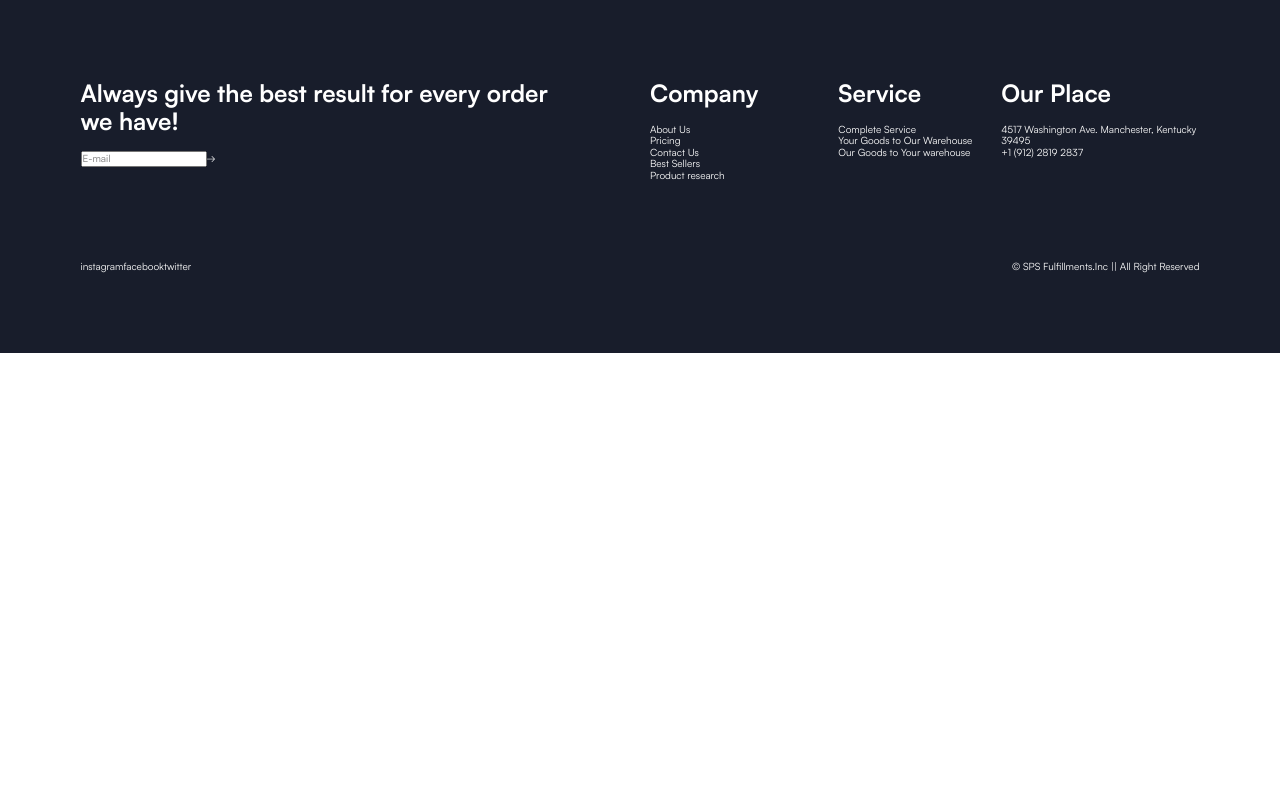
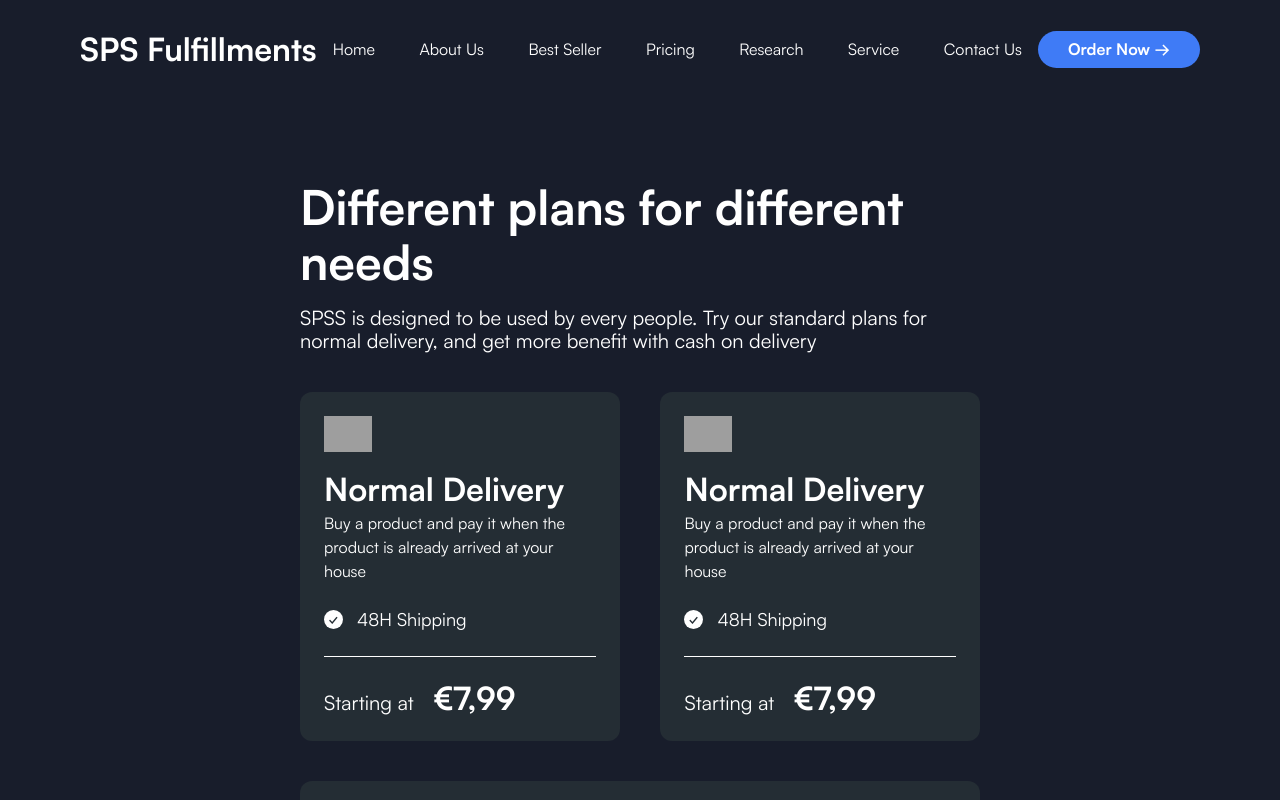
Before and after one commit to Vergilius88/sps, a React (Create React App) app: page /pricing in a window 1280 px wide. Shown: the top 800 px of the page. Built offline with nearby package versions, Linux system fonts and the light colour scheme; grey boxes are pictures that could not be loaded.

Commit message:
added section additional costs

```diff
--- a/src/App.tsx
+++ b/src/App.tsx
@@ -8,6 +8,7 @@ import { AboutUs } from "./pages/aboutUs/aboutUs";
 import { Route, Routes } from "react-router-dom";
 import { routes } from "./assets/routes";
 import { BestSeller } from "./pages/bestSeller/bestSeller";
+import { Pricing } from "./pages/pricing/pricing";
 
 function App() {
   return (
@@ -16,6 +17,7 @@ function App() {
         <Route path={routes.home} element={<Landing />} />
         <Route path={routes.aboutUs} element={<AboutUs />} />
         <Route path={routes.seller} element={<BestSeller />} />
+        <Route path={routes.pricing} element={<Pricing />} />
       </Routes>
       <Footer />
     </div>
--- /dev/null
+++ b/src/components/additionalCost/additionalCost.tsx
@@ -0,0 +1,25 @@
+import "./additionalCostStyles.scss"
+
+export const AdditionalCost = () => {
+    return (
+        <section className="additionalCost">
+            <ul className="additionalCostList">
+                <li className="additionalCostItem">
+                    <div className="additionalCostItemPhoto"></div>
+                    <div className="additionalCostItemContent">
+                        <img className="additionalCostItemIcon" src="#" alt="#" />
+                        <h3 className="additionalCostItemTitle">Shipping Cost</h3>
+                        <p className="additionalCostText"></p>
+                        <div className="additionalCost">
+                            <p></p>
+                            <p>
+                                <span>
+                                </span>
+                            </p>
+                        </div>
+                    </div>
+                </li>
+            </ul>
+        </section>
+    )
+}
--- /dev/null
+++ b/src/components/deliveryMap/deliveryMap.tsx
@@ -0,0 +1,10 @@
+import "./deliveryMapStyles.scss"
+
+export const DeliveryMap =() =>{
+    return(
+        <section className="deliveryMap">
+            <h2 className="deliveryMapTitle">We Ship To Over 10+ Countries</h2>
+            <div className="deliveryMapImage"></div>
+        </section>
+    )
+}
--- /dev/null
+++ b/src/components/deliveryMap/deliveryMapStyles.scss
@@ -0,0 +1,24 @@
+.deliveryMap {
+    padding: 8rem;
+    background-color: #181D2B;
+    display: flex;
+    flex-direction: column;
+    align-items: center;
+
+    &Title {
+        font-family: 'Satoshi-bold';
+        font-size: 4rem;
+        line-height: 110%;
+        color: #FFFFFF;
+        margin-bottom: 8rem;
+    }
+    &Image{
+        width: 100%;
+        height: 40vw;
+        background-image: url(../../assets/images/map.png);
+        background-position: center;
+        background-repeat: no-repeat;
+        background-size: contain;
+
+    }
+}
--- a/src/components/hero/hero.tsx
+++ b/src/components/hero/hero.tsx
@@ -7,7 +7,7 @@ export const Hero = () => {
             <h1 className="heroTitle">We search package and
                 ship your products</h1>
             <p className="heroText">Amet minim mollit non deserunt ullamco est sit aliqua dolor do amet sint. Velit officia consequat duis enim velit mollit. Exercitation veniam consequat sunt nostrud amet.</p>
-        <MainButton title="Contact Us  &#8594;" theme="transparentButton"/>
+            <MainButton title="Contact Us  &#8594;" theme="transparentButton" />
         </section>
     )
 }
--- a/src/components/specialOffer/specialOffer.tsx
+++ b/src/components/specialOffer/specialOffer.tsx
@@ -3,12 +3,18 @@ import { OfferAdvantages } from "./specialOfferBenefits/specialOfferBenefits"
 import { SpecialOfferList } from "./specialOfferList/specialOfferList"
 import "./specialOfferStyles.scss"
 
-export const SpecialOffer = () => {
+interface Props {
+    title: string;
+    text: string;
+    theme?:string
+}
+
+export const SpecialOffer = ({title, text, theme}:Props) => {
 
     return (
-        <section className="specialOffer">
-            <h2 className="specialOfferTitle">We have special offer</h2>
-            <p className="specialOfferText">SPSS is designed to be used by every people. Try our standard plans for normal delivery, and get more benefit with cash on delivery</p>
+        <section className={`specialOffer ${theme}`}>
+            <h2 className="specialOfferTitle">{title}</h2>
+            <p className="specialOfferText">{text}</p>
             <SpecialOfferList/>
             <OfferAdvantages />
             <p className="specialOfferDescription">This all inclusive fulfillment cost (Includes shipping, warehouse and packaging)</p>
--- a/src/components/specialOffer/specialOfferStyles.scss
+++ b/src/components/specialOffer/specialOfferStyles.scss
@@ -23,3 +23,6 @@
         margin-bottom: 2rem;
     }
 }
+.withHeaderStyle{
+    padding-top: 18rem;
+}
--- a/src/pages/landing/landing.tsx
+++ b/src/pages/landing/landing.tsx
@@ -8,6 +8,11 @@ import { Header } from "../../layouts/header/header"
 import { Main } from "../../layouts/main/main"
 
 
+const testData = {
+title:"We have special offer",
+text:"SPSS is designed to be used by every people. Try our standard plans for normal delivery, and get more benefit with cash on delivery"
+}
+
 export const Landing = () => {
     return (
         <>
@@ -16,7 +21,7 @@ export const Landing = () => {
                 <Hero />
                 <Benefits />
                 <Help />
-                <SpecialOffer />
+                <SpecialOffer title={testData.title} text={testData.text}/>
                 <Reviews />
                 <OrderNowBlock />
             </Main>
--- /dev/null
+++ b/src/pages/pricing/pricing.tsx
@@ -0,0 +1,25 @@
+import { AdditionalCost } from "../../components/additionalCost/additionalCost"
+import { DeliveryMap } from "../../components/deliveryMap/deliveryMap"
+import { OrderNowBlock } from "../../components/orderNow/orderNow"
+import { SpecialOffer } from "../../components/specialOffer/specialOffer"
+import { Header } from "../../layouts/header/header"
+import { Main } from "../../layouts/main/main"
+
+const testData = {
+    title:"Different plans for different needs",
+    text:"SPSS is designed to be used by every people. Try our standard plans for normal delivery, and get more benefit with cash on delivery"
+    }
+
+export const Pricing = () => {
+    return (
+        <>
+            <Header theme="whiteStyle" />
+            <Main>
+                <SpecialOffer title={testData.title} text={testData.text} theme="withHeaderStyle"/>
+                <AdditionalCost/>
+                <DeliveryMap/>
+                <OrderNowBlock />
+            </Main>
+        </>
+    )
+}
```
Also changed, not shown: src/assets/images/map.png (added), src/components/additionalCost/additionalCostStyles.scss (added), src/components/orderNow/orderNow.tsx (line endings or trailing spaces).
